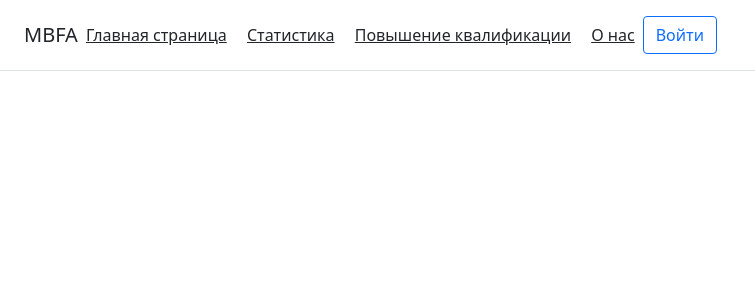
After one commit to Ex-Pathologist/MBFA, a Django app: page /statistics in a window 1280 px wide. The commit adds this page. Shown: the top 300 px of the page, without its empty margins (0-755 px from the left). Run offline with Django 3.2, Linux system fonts and the light colour scheme.

Commit message:
add new templates

```diff
--- a/MBFA/urls.py
+++ b/MBFA/urls.py
@@ -1,9 +1,11 @@
 from django.contrib import admin
 from django.urls import path
-from MBFA.views import home, about
+from MBFA.views import home, statistics, improvement, about
 
 urlpatterns = [
     path('admin/', admin.site.urls),
     path('home/', home),
-    path('about/', about)
+    path('statistics', statistics),
+    path('improvement', improvement),
+    path('about/', about),
 ]
--- a/MBFA/views.py
+++ b/MBFA/views.py
@@ -3,5 +3,11 @@ from django.shortcuts import render
 def home(request):
     return render(request, 'home.html')
 
+def statistics(request):
+    return render(request, 'statistics.html')
+
+def improvement(request):
+    return render(request, 'improvement.html')
+
 def about(request):
     return render(request, 'about.html')
--- a/templates/home.html
+++ b/templates/home.html
@@ -55,6 +55,5 @@
       </div>
 
     </main>
-
 </body>
 </html>
--- /dev/null
+++ b/templates/statistics.html
@@ -0,0 +1,24 @@
+<!doctype html>
+<html lang="en">
+<head>
+    <meta charset="UTF-8">
+    <meta name="viewport"
+          content="width=device-width, user-scalable=no, initial-scale=1.0, maximum-scale=1.0, minimum-scale=1.0">
+    <meta http-equiv="X-UA-Compatible" content="ie=edge">
+    <title>Главная страница</title>
+    <link rel="stylesheet" href="https://cdn.jsdelivr.net/npm/bootstrap@5.1.3/dist/css/bootstrap.min.css"
+</head>
+</head>
+<body>
+    <div class="d-flex flex-column flex-md-row align-items-center p-3 px-md-4 mb-3 bg-white border-bottom box-shadow">
+      <h5 class="my-0 mr-md-auto font-weight-normal">MBFA</h5>
+      <nav class="my-2 my-md-0 mr-md-3">
+        <a class="p-2 text-dark" href="/home">Главная страница</a>
+        <a class="p-2 text-dark" href="/statistics">Статистика</a>
+        <a class="p-2 text-dark" href="/improvement">Повышение квалификации</a>
+        <a class="p-2 text-dark" href="/about">О нас</a>
+      </nav>
+      <a class="btn btn-outline-primary" href="#">Войти</a>
+    </div>
+</body>
+</html>
```
Also changed, not shown: templates/improvement.html (added, +23 -0 lines).
